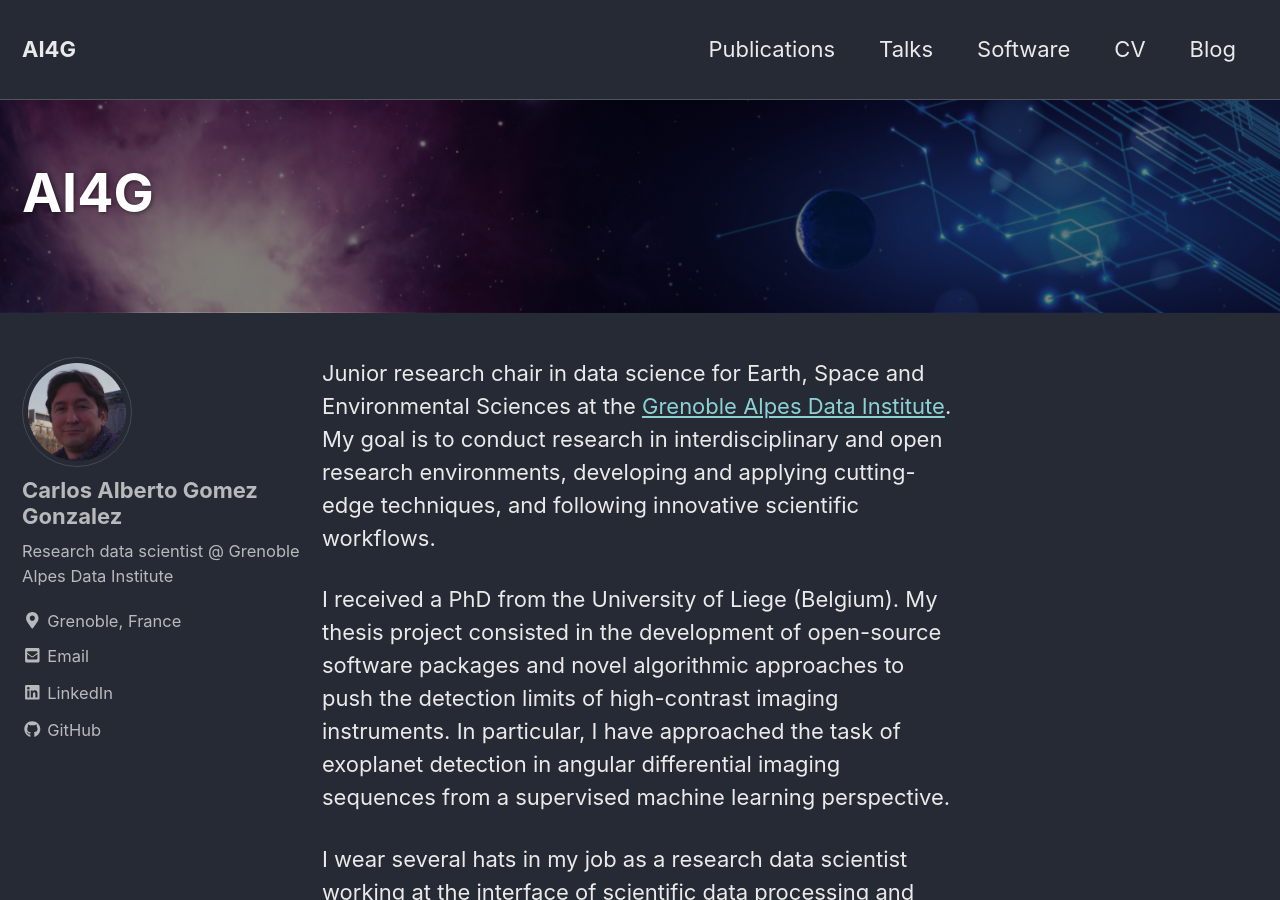
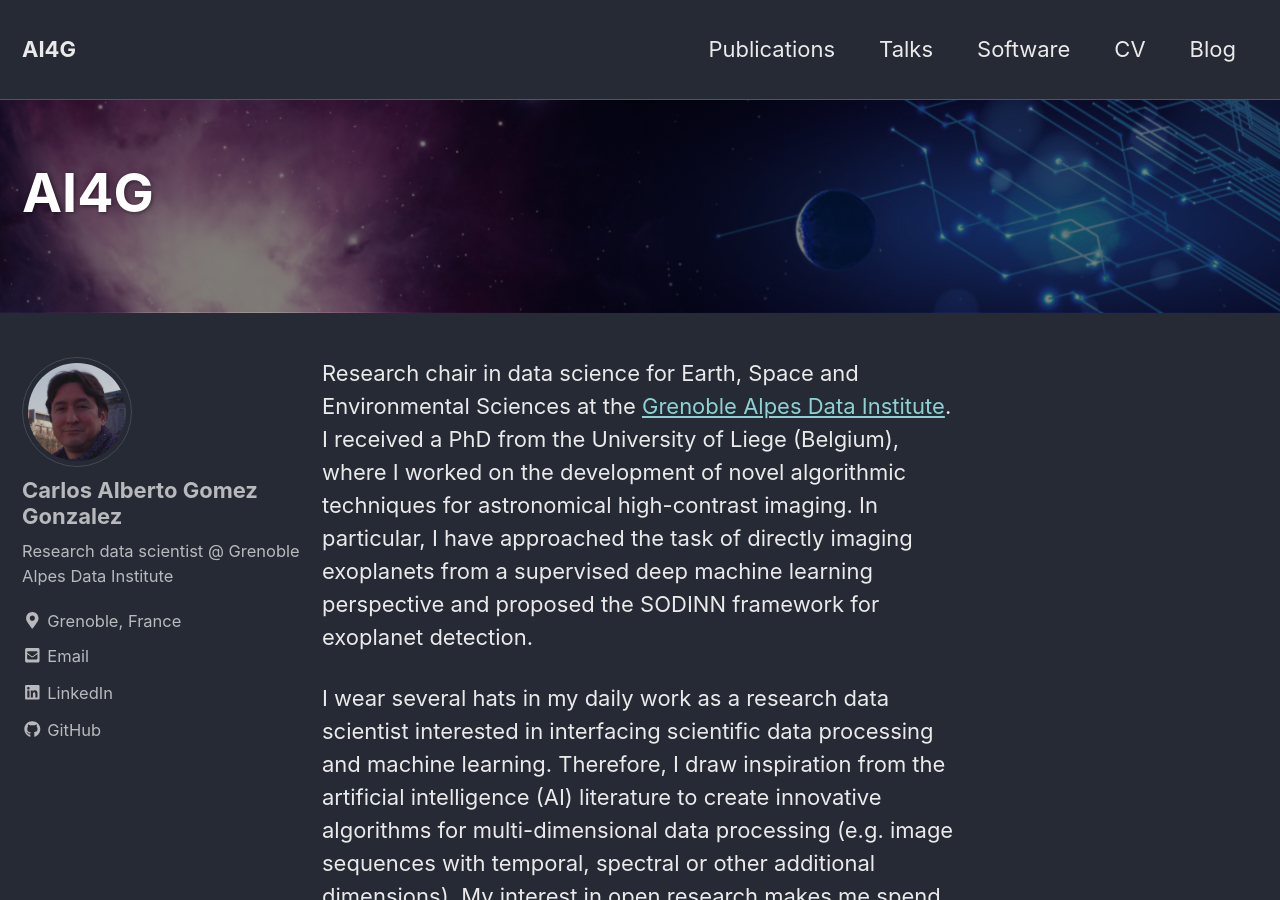
Before and after one commit to carlos-gg/carlos-gg.github.io, a Jekyll site: the page built from index.md, in a window 1280 px wide and 900 px high. Built offline with Jekyll 4.4.1, drawn with Linux system fonts in a browser that asks for light colours; nearby versions of some CDN libraries; our own code applies the rules of GitHub Pages for plain Markdown files; the list of posts is cut into pages by our own code; some of the changed text lies outside the part shown.

Commit message:
Updating index

```diff
--- a/index.md
+++ b/index.md
@@ -1,17 +1,10 @@
-Junior research chair in data science for Earth, Space and Environmental Sciences at the [Grenoble Alpes Data Institute](https://data-institute.univ-grenoble-alpes.fr/). My goal is to conduct research in interdisciplinary and open research environments, developing and applying cutting-edge techniques, and following innovative scientific workflows.
+Research chair in data science for Earth, Space and Environmental Sciences at the [Grenoble Alpes Data Institute](https://data-institute.univ-grenoble-alpes.fr/). I received a PhD from the University of Liege (Belgium), where I worked on the development of novel algorithmic techniques for astronomical high-contrast imaging. In particular, I have approached the task of directly imaging exoplanets from a supervised deep machine learning perspective and proposed the SODINN framework for exoplanet detection.
 
-I received a PhD from the University of Liege (Belgium). My thesis project consisted in the development of open-source software packages and novel algorithmic approaches to push the detection limits of high-contrast imaging instruments. In particular, I have approached the task of exoplanet detection in angular differential imaging sequences from a supervised machine learning perspective.
+I wear several hats in my daily work as a research data scientist interested in interfacing scientific data processing and machine learning. Therefore, I draw inspiration from the artificial intelligence (AI) literature to create innovative algorithms for multi-dimensional data processing (e.g. image sequences with temporal, spectral or other additional dimensions). My interest in open research makes me spend a great deal of time developing open-source scientific computing tools, planning [data challenges](https://carlgogo.github.io/exoimaging_challenge/) and [spreading the word about open research practices](https://grenoble-alpes-data-institute.github.io/2018-05-31-grenoble-software-carpentry/).
 
-I wear several hats in my job as a research data scientist working at the interface of scientific data processing and machine learning. I spend a great deal of time developing open-source scientific computing tools, planning [data challenges](https://carlgogo.github.io/exoimaging_challenge/) and spreading the word about open research practices. The rest of the time, I spend drawing inspiration from the field of artificial intelligence create innovative algorithms for multi-dimensional data processing (mostly image sequences with temporal, spectral or other additional dimensions).
+Nowadays, my interest is shifting towards the application of data science and AI for the solution of some of society's biggest challenges, such as environmental sustainability and climate change.
 
 
 ------------
 
-
-_"Essentially, all models are wrong, but some are useful"_, George Box.
-
-_"...if the model is going to be wrong anyway, why not see if you can get the computer to ‘quickly’ learn a model from the data, rather than have a human laboriously derive a model from a lot of thought"_, Peter Norvig.
-
-------------
-
 _"If you're not having fun, you're not learning. There's a pleasure in finding things out."_, Richard Feynman.
```
